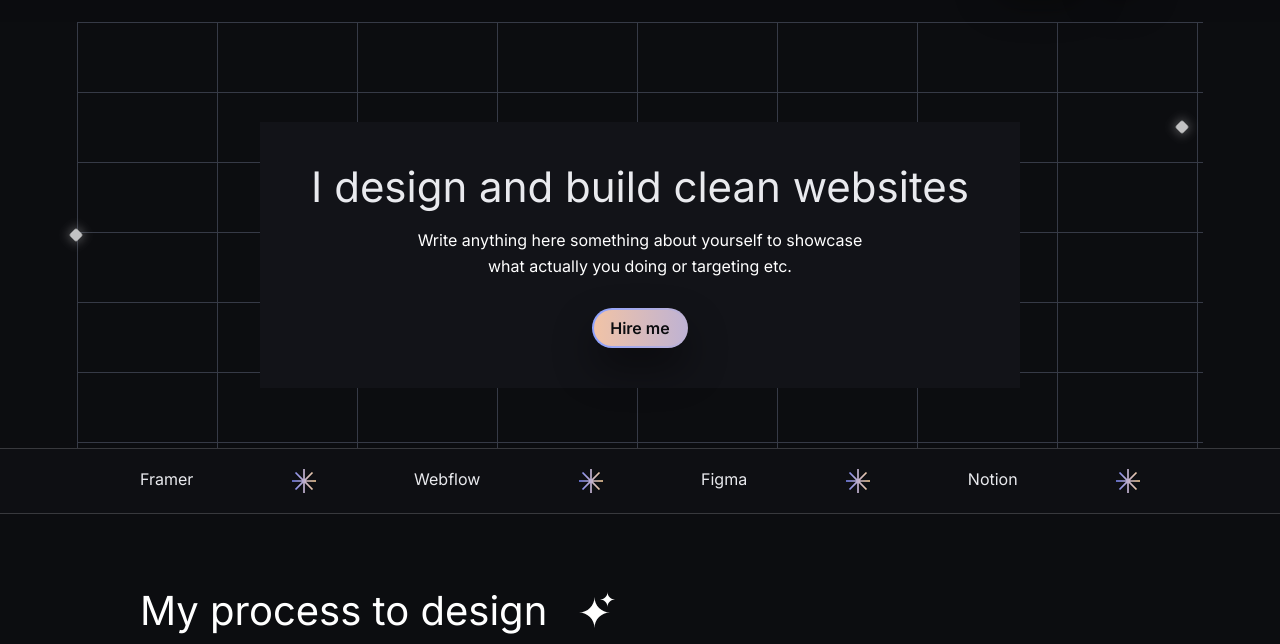
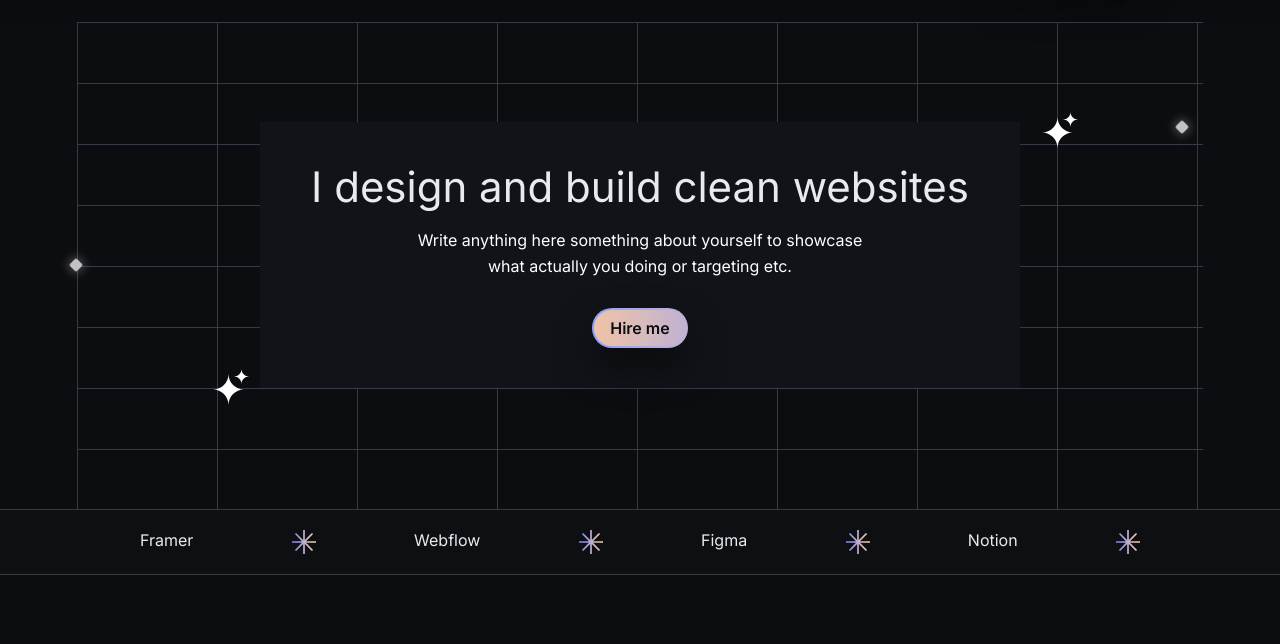
Before and after one commit to NayPaingSoe/visibleone-frontend-assigment, a plain HTML site: page index.html in a window 1280 px wide. Shown: the part 104-748 px from the top of the page. Drawn offline with Linux system fonts and the light colour scheme.

Commit message:
feat: add sparkle SVG icons to the hero section and adjust hero padding and grid background spacing.

```diff
--- a/index.html
+++ b/index.html
@@ -79,6 +79,14 @@
     <main>
       <section id="hero" class="hero">
         <div class="grid-bg"></div>
+        <svg class="hero-sparkle-left" width="36" height="36" viewBox="0 0 36 36" fill="none" xmlns="http://www.w3.org/2000/svg">
+            <path fill-rule="evenodd" clip-rule="evenodd" d="M15.5 36C15.469 27.4501 8.54135 20.5287 0 20.5287C8.56041 20.5287 15.5 13.5762 15.5 5C15.5309 13.5499 22.4586 20.4713 31 20.4713C22.4394 20.4713 15.5 27.4238 15.5 36Z" fill="white"/>
+            <path fill-rule="evenodd" clip-rule="evenodd" d="M28.5 15C28.485 10.863 25.1329 7.5139 21 7.5139C25.1421 7.5139 28.5 4.14977 28.5 0C28.5149 4.13704 31.8671 7.4861 36 7.4861C31.8578 7.4861 28.5 10.8502 28.5 15Z" fill="white"/>
+        </svg>
+        <svg class="hero-sparkle-right" width="36" height="36" viewBox="0 0 36 36" fill="none" xmlns="http://www.w3.org/2000/svg">
+            <path fill-rule="evenodd" clip-rule="evenodd" d="M15.5 36C15.469 27.4501 8.54135 20.5287 0 20.5287C8.56041 20.5287 15.5 13.5762 15.5 5C15.5309 13.5499 22.4586 20.4713 31 20.4713C22.4394 20.4713 15.5 27.4238 15.5 36Z" fill="white"/>
+            <path fill-rule="evenodd" clip-rule="evenodd" d="M28.5 15C28.485 10.863 25.1329 7.5139 21 7.5139C25.1421 7.5139 28.5 4.14977 28.5 0C28.5149 4.13704 31.8671 7.4861 36 7.4861C31.8578 7.4861 28.5 10.8502 28.5 15Z" fill="white"/>
+        </svg>
         <div class="container hero-inner">
           <div class="hero-card">
             <h1 class="hero-title">I design and build clean websites</h1>
--- a/styles.css
+++ b/styles.css
@@ -253,7 +253,7 @@ body {
   top: 0;
   bottom: 0;
   background:
-    linear-gradient(var(--grid-line) 1px, transparent 1px) 0 0/100% 70px,
+    linear-gradient(var(--grid-line) 1px, transparent 1px) 0 0/100% 61px,
     linear-gradient(90deg, var(--grid-line) 1px, transparent 1px) 0 0/140px 100%;
   opacity: 0.75;
   pointer-events: none;
@@ -278,10 +278,26 @@ body {
   right: 16px;
   top: 100px;
 }
+.hero-sparkle-left {
+  position: absolute;
+  left: 136px;
+  top: 347px;
+  z-index: 2;
+  width: 36px;
+  height: 36px;
+}
+.hero-sparkle-right {
+  position: absolute;
+  right: 125px;
+  top: 90px;
+  z-index: 2;
+  width: 36px;
+  height: 36px;
+}
 .hero-inner {
   position: relative;
   z-index: 1;
-  padding: 100px 0 60px;
+  padding: 100px 0 121px;
   text-align: center;
 }
 .hero-card {
```
